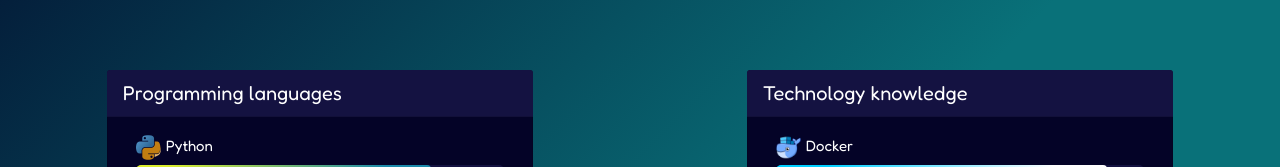
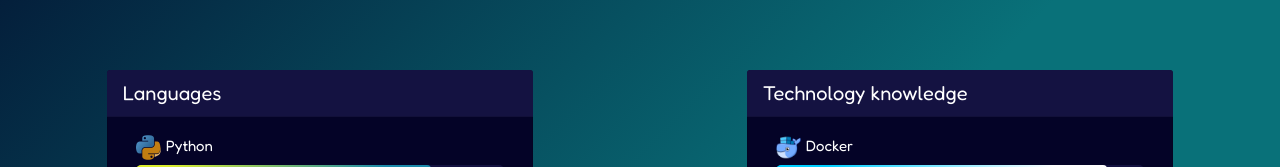
Before and after one commit to alvarodev-lc/personal-website, a React (Create React App) app: page /home in a window 1280 px wide. Shown: the part 400-567 px from the top of the page. Built offline with nearby package versions, Linux system fonts and the light colour scheme.

Commit message:
Fix languages card title

```diff
--- a/src/App.jsx
+++ b/src/App.jsx
@@ -50,7 +50,7 @@ function App() {
             {/*Technical skills*/}
             <div className="col col-lg-4 card min-width-300" id='programming-languages-card'>
               <div className="card-header">
-                Programming languages
+                Languages
               </div>
               <div className="card-body">
                 {/*Python*/}
```
